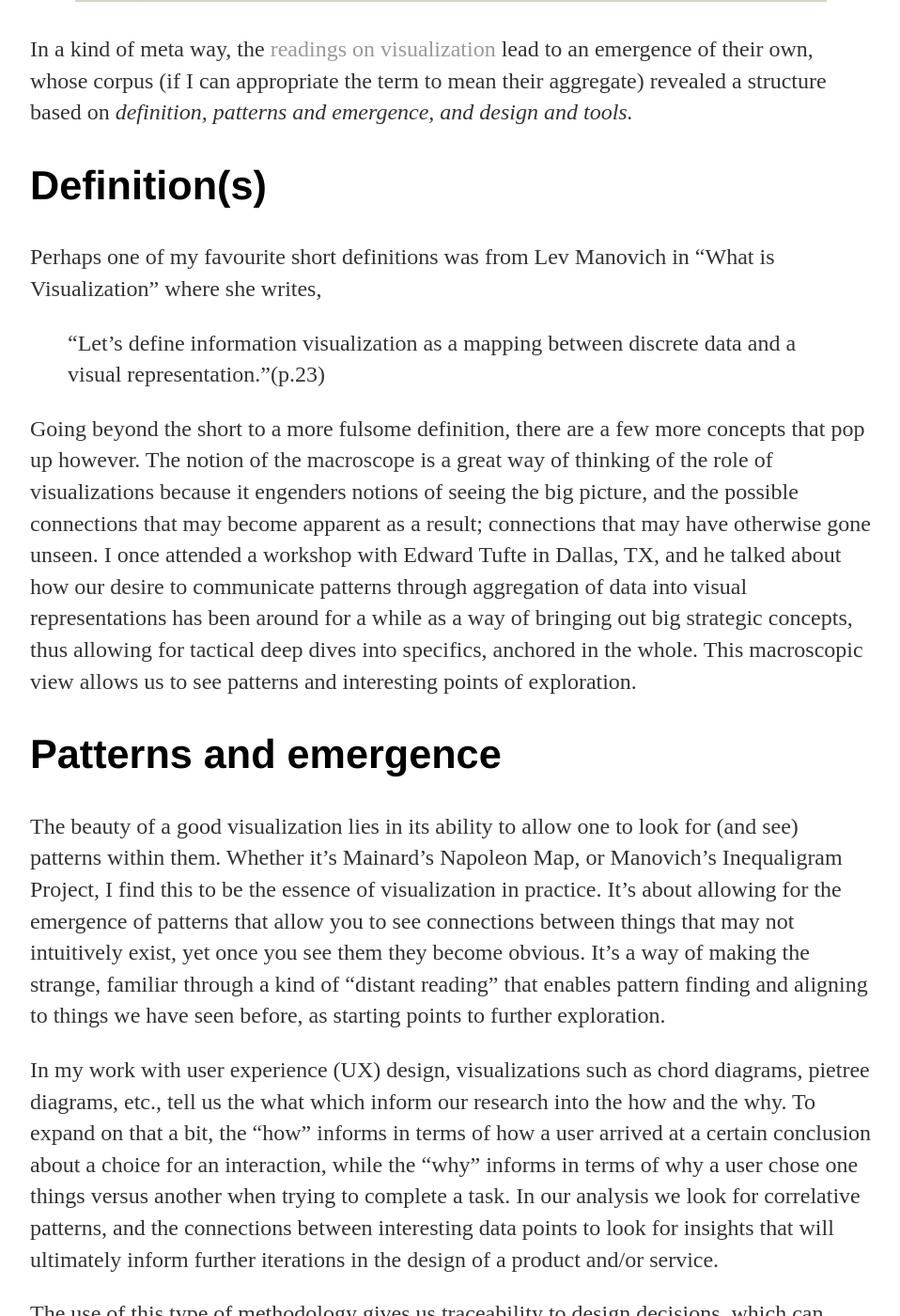
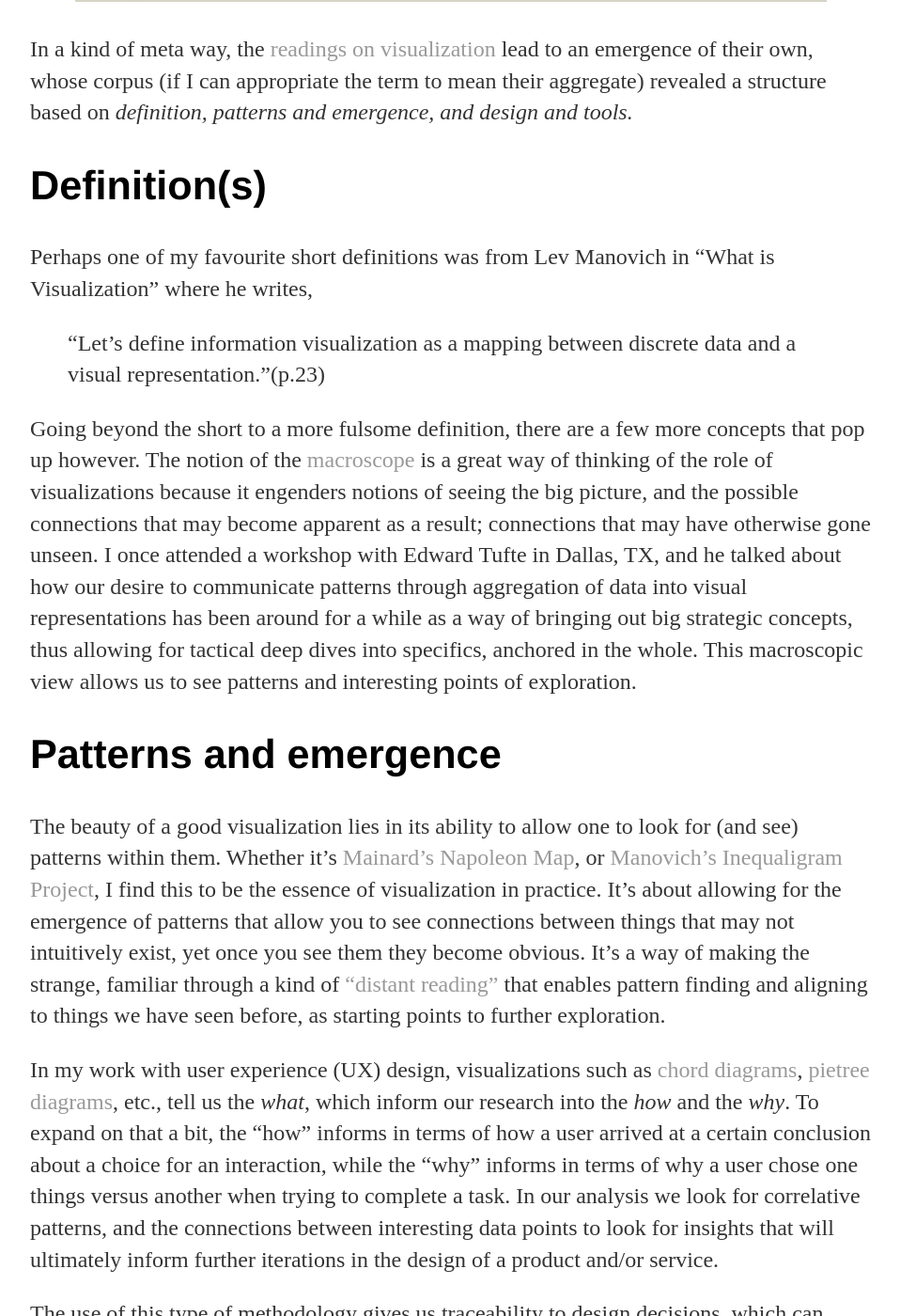
Before and after one commit to thatVargas/thatvargas.github.io, a Jekyll site: the page built from _posts/2017-11-10-visualization.md, in a window 1280 px wide and 1400 px high, scrolled down 827 px. Shown: the whole window at 94% size, without its empty margins (160-1118 px from the left). Built offline with Jekyll 4.4.1, drawn with Linux system fonts in a browser that asks for light colours; some of the changed text lies outside the part shown.

Commit message:
Update 2017-11-10-visualization.md

```diff
--- a/_posts/2017-11-10-visualization.md
+++ b/_posts/2017-11-10-visualization.md
@@ -9,27 +9,27 @@ In a kind of meta way, the [readings on visualization](https://dhcu.ca/portfolio
 
 ## Definition(s)
 
-Perhaps one of my favourite short definitions was from Lev Manovich in “What is Visualization” where she writes,
+Perhaps one of my favourite short definitions was from Lev Manovich in “What is Visualization” where he writes,
 
 > “Let's define information visualization as a mapping between discrete data and a visual representation.”(p.23)
 
-Going beyond the short to a more fulsome definition, there are a few more concepts that pop up however. The notion of the macroscope is a great way of thinking of the role of visualizations because it engenders notions of seeing the big picture, and the possible connections that may become apparent as a result; connections that may have otherwise gone unseen. I once attended a workshop with Edward Tufte in Dallas, TX, and he talked about how our desire to communicate patterns through aggregation of data into visual representations has been around for a while as a way of bringing out big strategic concepts, thus allowing for tactical deep dives into specifics, anchored in the whole. This macroscopic view allows us to see patterns and interesting points of exploration.
+Going beyond the short to a more fulsome definition, there are a few more concepts that pop up however. The notion of the [macroscope](http://www.themacroscope.org/?page_id=469) is a great way of thinking of the role of visualizations because it engenders notions of seeing the big picture, and the possible connections that may become apparent as a result; connections that may have otherwise gone unseen. I once attended a workshop with Edward Tufte in Dallas, TX, and he talked about how our desire to communicate patterns through aggregation of data into visual representations has been around for a while as a way of bringing out big strategic concepts, thus allowing for tactical deep dives into specifics, anchored in the whole. This macroscopic view allows us to see patterns and interesting points of exploration.
 
 ## Patterns and emergence
 
-The beauty of a good visualization lies in its ability to allow one to look for (and see) patterns within them. Whether it’s Mainard’s Napoleon Map, or Manovich’s Inequaligram Project, I find this to be the essence of visualization in practice. It's about allowing for the emergence of patterns that allow you to see connections between things that may not intuitively exist, yet once you see them they become obvious. It's a way of making the strange, familiar through a kind of “distant reading” that enables pattern finding and aligning to things we have seen before, as starting points to further exploration.
+The beauty of a good visualization lies in its ability to allow one to look for (and see) patterns within them. Whether it’s [Mainard’s Napoleon Map](https://en.wikipedia.org/wiki/Charles_Joseph_Minard#/media/File:Minard.png), or [Manovich’s Inequaligram Project](http://inequaligram.net/), I find this to be the essence of visualization in practice. It's about allowing for the emergence of patterns that allow you to see connections between things that may not intuitively exist, yet once you see them they become obvious. It's a way of making the strange, familiar through a kind of [“distant reading”](http://www.nytimes.com/2011/06/26/books/review/the-mechanic-muse-what-is-distant-reading.html) that enables pattern finding and aligning to things we have seen before, as starting points to further exploration.
 
-In my work with user experience (UX) design, visualizations such as chord diagrams, pietree diagrams, etc., tell us the what which inform our research into the how and the why. To expand on that a bit, the "how" informs in terms of how a user arrived at a certain conclusion about a choice for an interaction, while the "why" informs in terms of why a user chose one things versus another when trying to complete a task. In our analysis we look for correlative patterns, and the connections between interesting data points to look for insights that will ultimately inform further iterations in the design of a product and/or service.
+In my work with user experience (UX) design, visualizations such as [chord diagrams](https://datavizcatalogue.com/methods/chord_diagram.html), [pietree diagrams](https://support.optimalworkshop.com/hc/en-us/articles/202725470-Interpret-the-Pietree-in-Treejack), etc., tell us the _what_, which inform our research into the _how_ and the _why_. To expand on that a bit, the "how" informs in terms of how a user arrived at a certain conclusion about a choice for an interaction, while the "why" informs in terms of why a user chose one things versus another when trying to complete a task. In our analysis we look for correlative patterns, and the connections between interesting data points to look for insights that will ultimately inform further iterations in the design of a product and/or service.
 
 The use of this type of methodology gives us traceability to design decisions, which can ultimately help us when we need to justify a design decision.
 
 ## Design and tools
 
-To pick up from the previous section, when we use “data as evidence”, as written by Trevor Owens, with visualizations, we need to find ways of presenting it to make it defensible “against alternative explanations”. However, what's interesting here is that it is also dependant on the complexity of the full data set that you are dealing with vs. the subset that you are using for your visualization. But this can also cause analysis paralysis. So, at some point I think you just have to state your assumptions and say "based on that and this data, I interpret it as this" and then support that with other similar interpretations that support your argument. A lot of science, after all, is about consensus. Just look at what's happened to poor Pluto in the last 25 years.
+To pick up from the previous section, when we use “data as evidence”, [as written by Trevor Owens](http://www.trevorowens.org/2012/11/discovery-and-justification-are-different-notes-on-sciencing-the-humanities/), with visualizations, we need to find ways of presenting it to make it defensible “against alternative explanations”. However, what's interesting here is that it is also dependant on the complexity of the full data set that you are dealing with vs. the subset that you are using for your visualization. But this can also cause analysis paralysis. So, at some point I think you just have to state your assumptions and say "based on that and this data, I interpret it as this" and then support that with other similar interpretations that support your argument. A lot of science, after all, is about consensus. Just look at what's happened to poor Pluto in the last 25 years.
 
 But I digress. While the technology may enable us to have a higher resolution of what we are looking at, we still need to make sure that we don't get lost in the technology at the expense of the "science" behind what we are trying to show. I.e., we should not let go of the rigour behind creating visualizations, simply because we can create them more easily or iterate through them faster. The point is that it is a fine line between creating art that works versus works of art. The latter is largely for its own sake, whereas the former is in support of something else.
 
-In “Principles of Information Visualization” we are presented with a useful checklist for good visualizations:
+In [“Principles of Information Visualization”](http://www.themacroscope.org/?page_id=469) we are presented with a useful checklist for good visualizations:
 
 1. Pick your data
 2. Pick your visualization type
```
Also changed, not shown: other parts of _posts/2017-11-10-visualization.md (+5 -3 lines).
